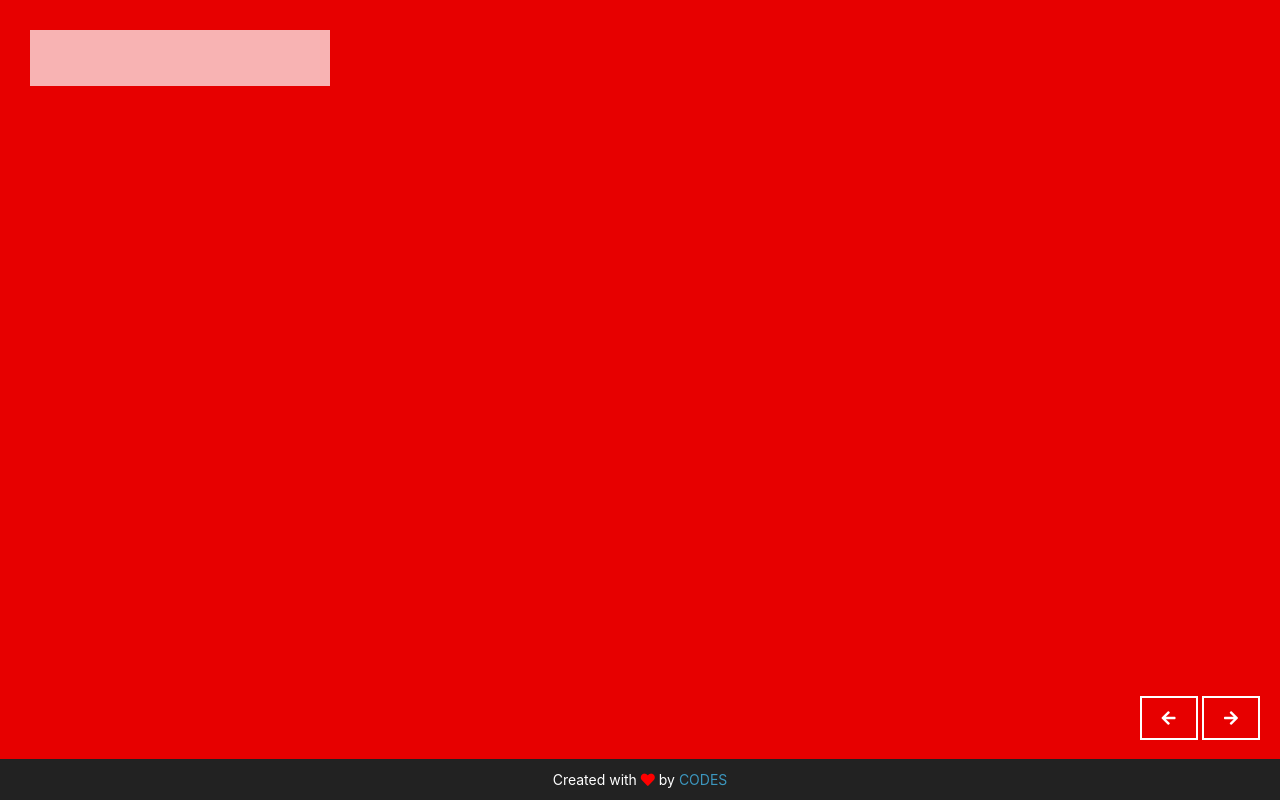
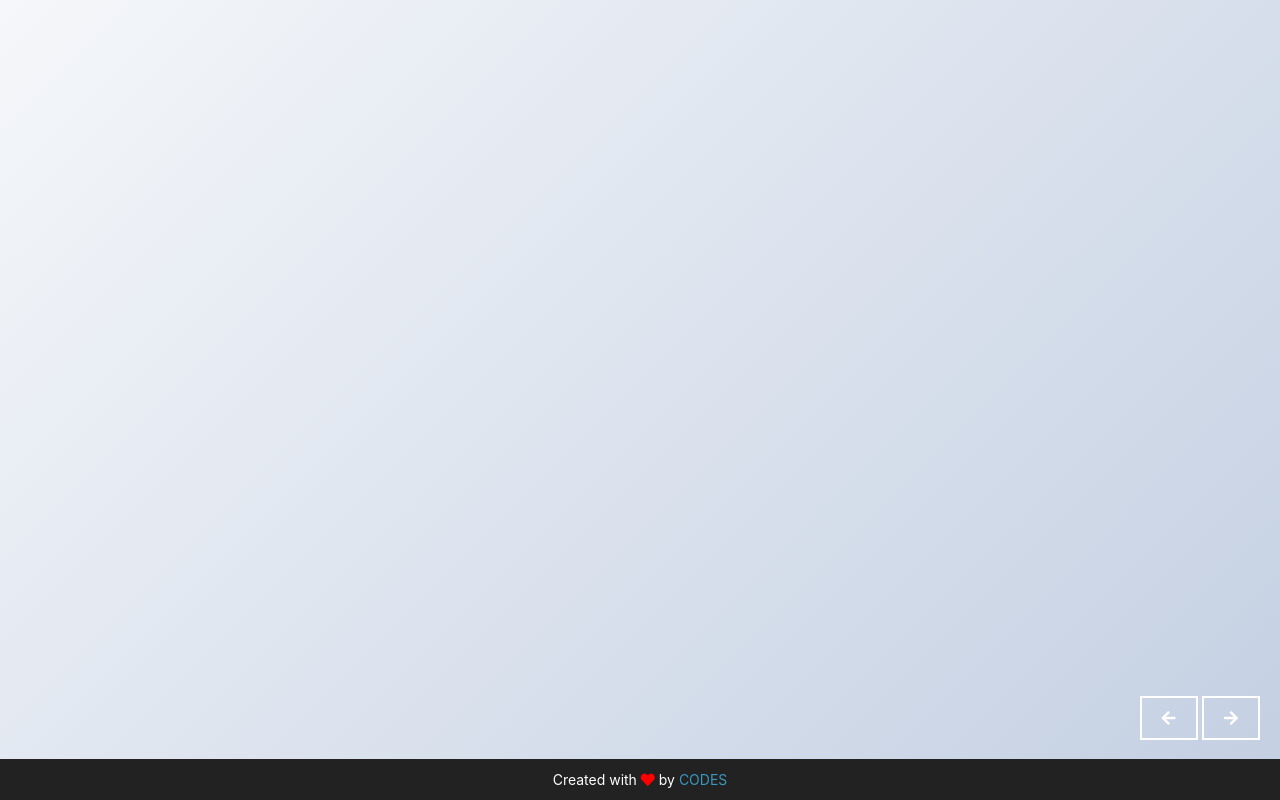
Before and after one commit to alihammoud990/Portfolio, a plain HTML site: page index.html in a window 1280 px wide. Drawn offline with nearby package versions, Linux system fonts and the light colour scheme.

Commit message:
Add existing file

```diff
--- a/index.html
+++ b/index.html
@@ -12,11 +12,11 @@
         <div class="slider-container">
 
             <!-- Page one ------------------------------------------------------------------------------------------ -->
-            <div class="slide active" style="background-color: #E70000;">
+            <!-- <div class="slide active" style="background-color: #E70000;">
                 <div class="info">
                 <p></p>
                 </div>
-            </div>
+            </div> -->
 
             <!-- Page two ------------------------------------------------------------------------------------------ -->
 
```
